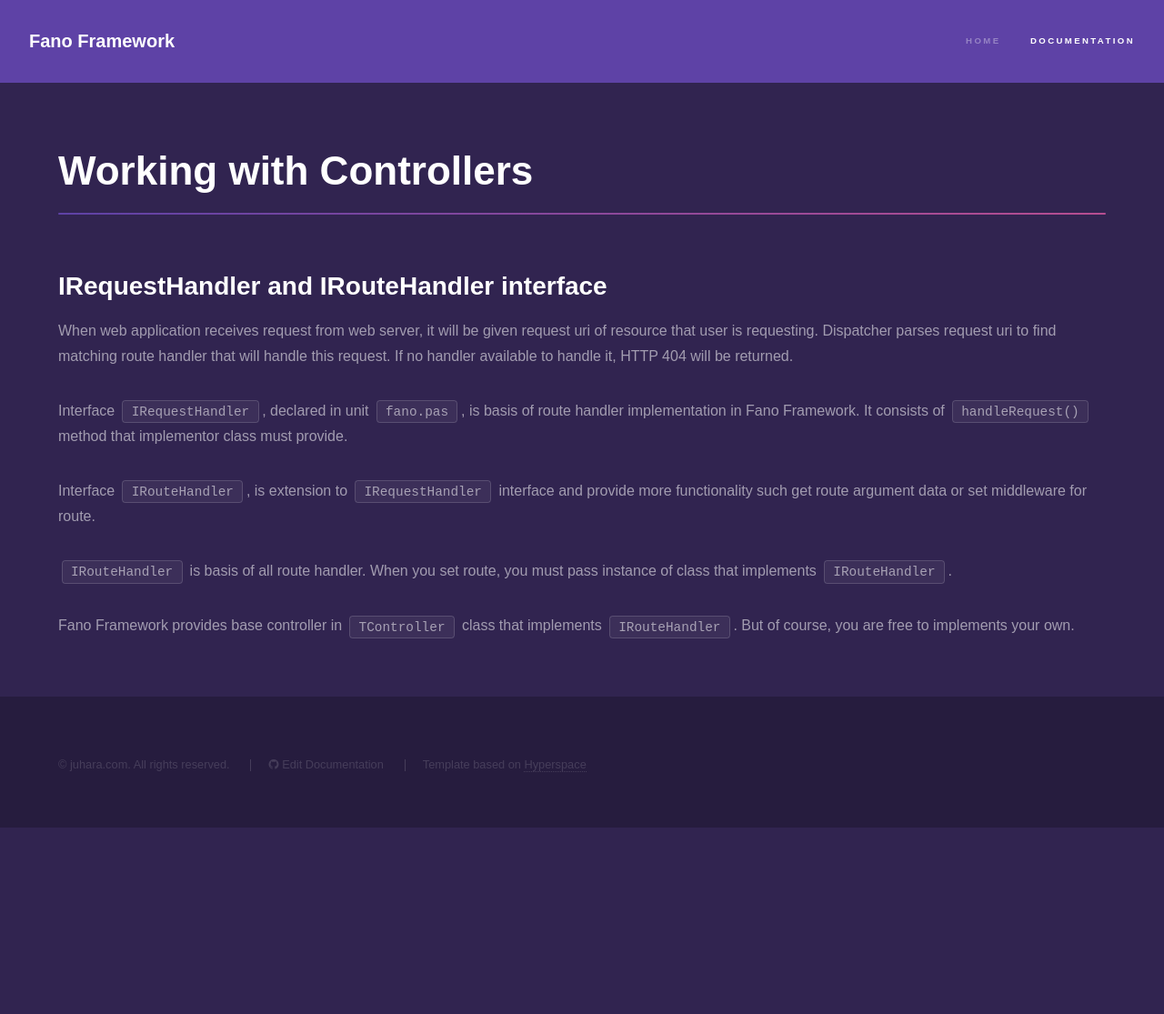
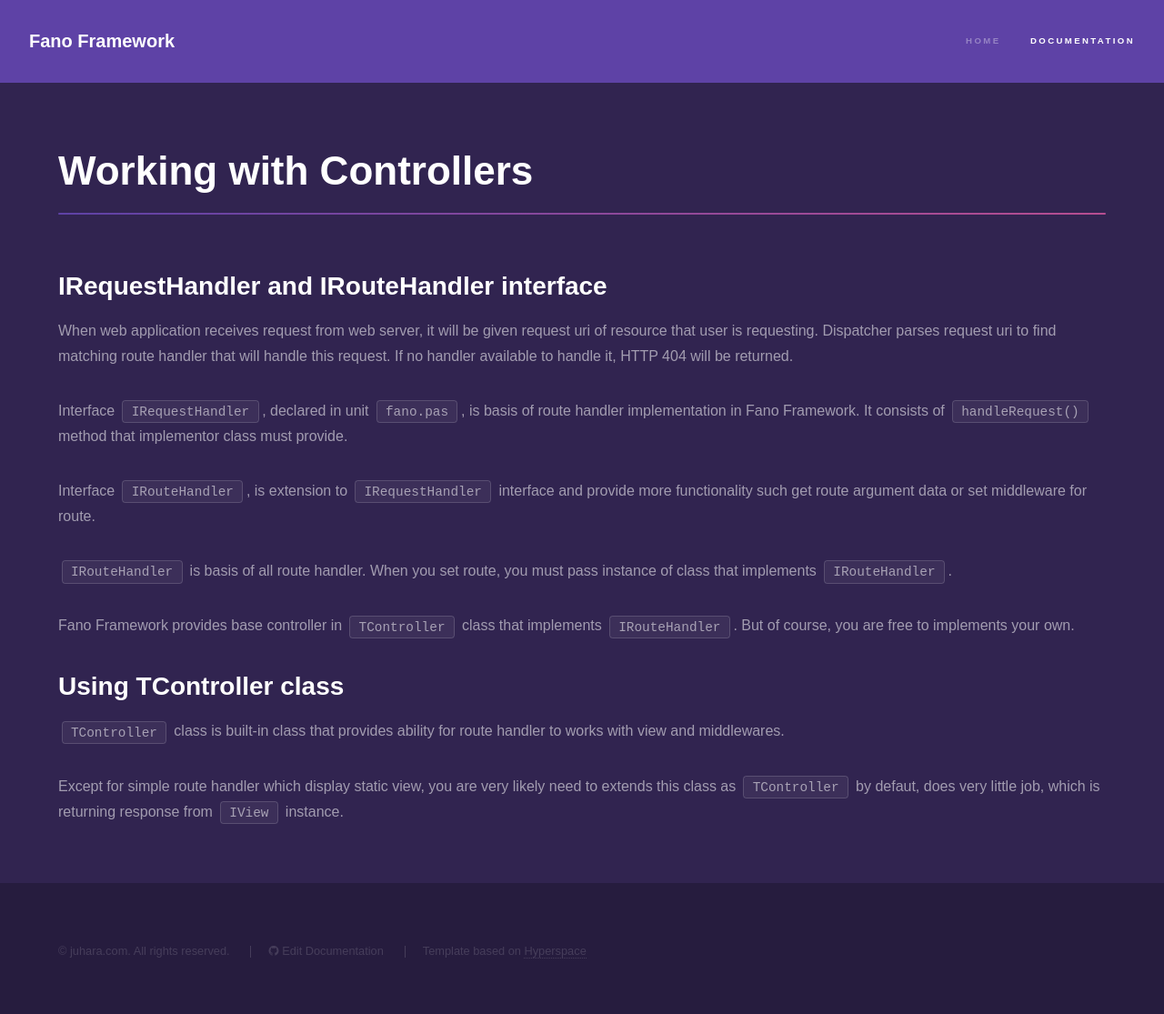
Before and after one commit to fanoframework/fanoframework.github.io, a Jekyll site: the page built from working-with-controllers/index.md, in a window 1280 px wide. Shown: the whole page at 91% size. Built offline with Jekyll 4.4.1, drawn with Linux system fonts in a browser that asks for light colours; our own code applies the rules of GitHub Pages for plain Markdown files; before the commit the page ends 910 px from its top, so only the background shows below that.

Commit message:
edit working with controller content

```diff
--- a/working-with-controllers/index.md
+++ b/working-with-controllers/index.md
@@ -4,7 +4,6 @@
 ---
 
 <h1 class="major">Working with Controllers</h1>
-
 
 ## IRequestHandler and IRouteHandler interface
 
@@ -19,3 +18,11 @@
 `IRouteHandler` is basis of all route handler. When you set route, you must pass instance of class that implements `IRouteHandler`.
 
 Fano Framework provides base controller in `TController` class that implements `IRouteHandler`. But of course, you are free to implements your own.
+
+## Using TController class
+
+`TController` class is built-in class that provides ability for route handler to
+works with view and middlewares.
+
+Except for simple route handler which display static view, you are very likely need to extends this class as `TController` by defaut, does very little job, which is
+returning response from `IView` instance.
```
